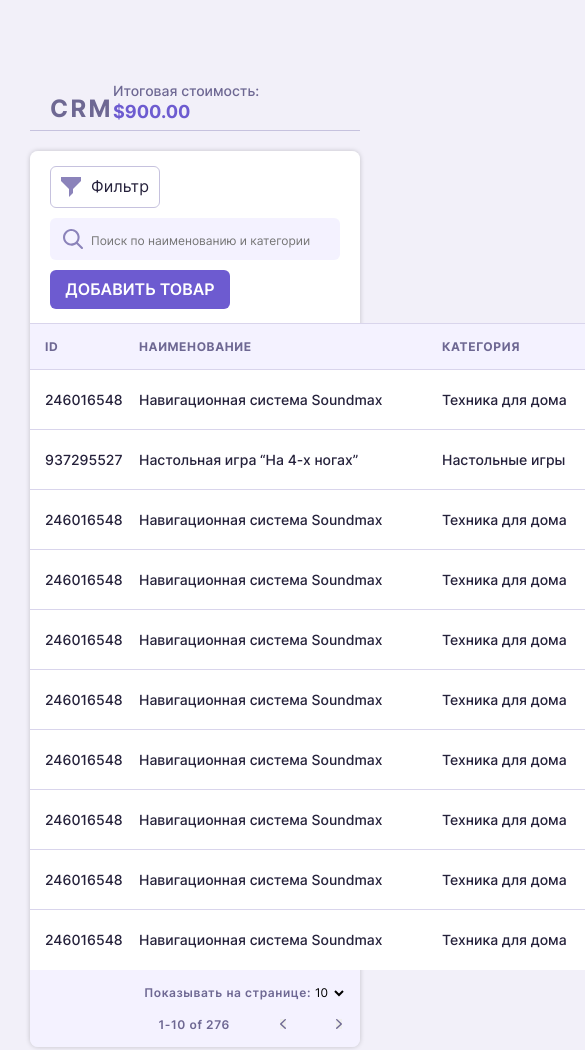
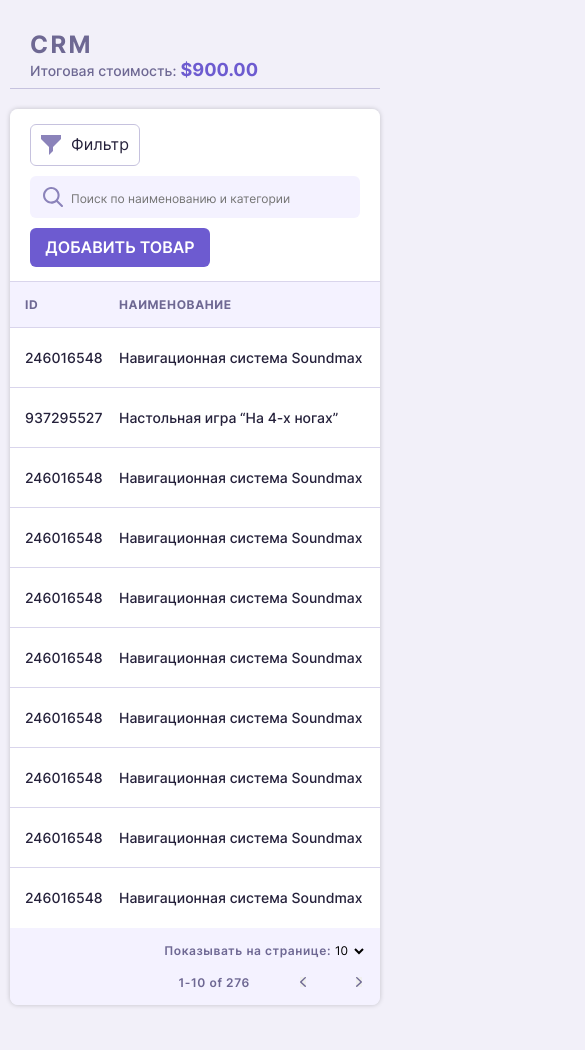
Before and after one commit to iiiivanCh/module04_lesson00, a plain HTML site: page index.html in a window 390 px wide. Shown: the top 1050 px of the page, 585 px wide, since content can reach past the window. Drawn offline with Linux system fonts and the light colour scheme.

Commit message:
крайний вариант готовый к проверке

```diff
--- a/style/default_max.css
+++ b/style/default_max.css
@@ -111,11 +111,10 @@ iframe {
     width: 530px;
     padding: 0 20px;
   }
-}
+} */
 
 @media (max-width: 575px) {
   .container {
-    width: 320px;
-    padding: 0 20px;
+    padding: 0 10px;
   }
-} */
+}
--- a/style/header.css
+++ b/style/header.css
@@ -32,3 +32,11 @@
   line-height: 22px;
   color: var(--color-button);
 }
+
+@media (max-width: 575px) {
+  .header {
+    padding-top: 30px;
+    flex-direction: column;
+    align-items: flex-start;
+  }
+}
--- a/style/table-main.css
+++ b/style/table-main.css
@@ -1,8 +1,11 @@
+.table-main {
+  overflow-x: auto;
+}
+
 .table {
   min-width: 1100px;
   border-top: 1px solid var(--color-line);
   border-collapse: collapse;
-  overflow-x: auto;
 }
 
 .table__thead-tr {
```
